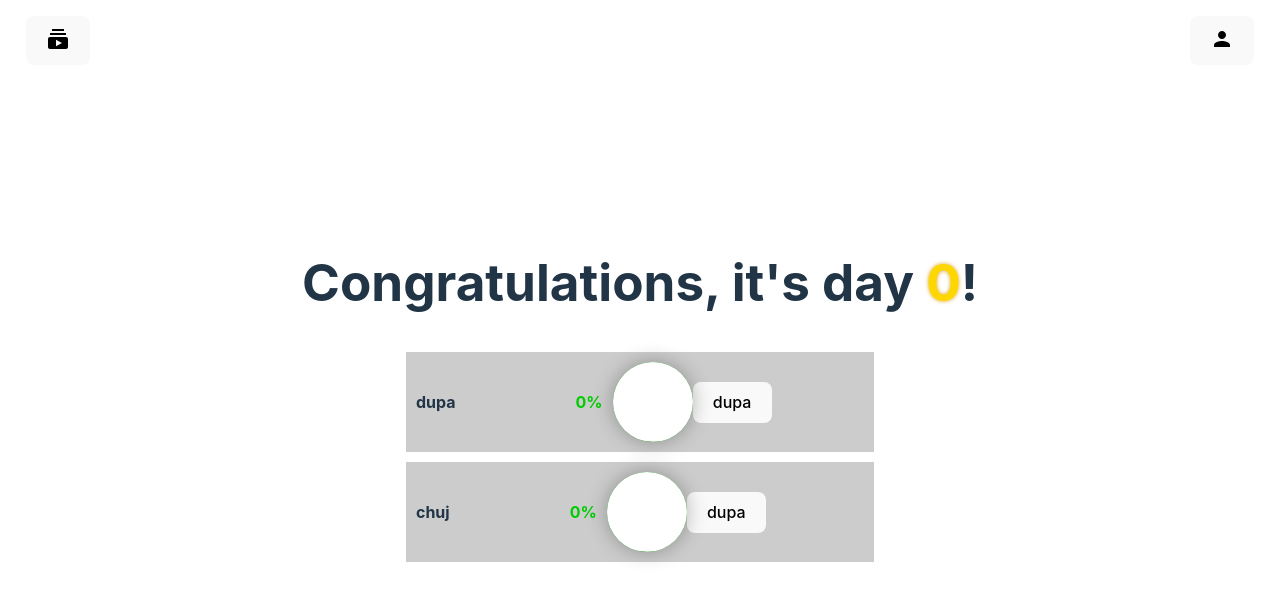
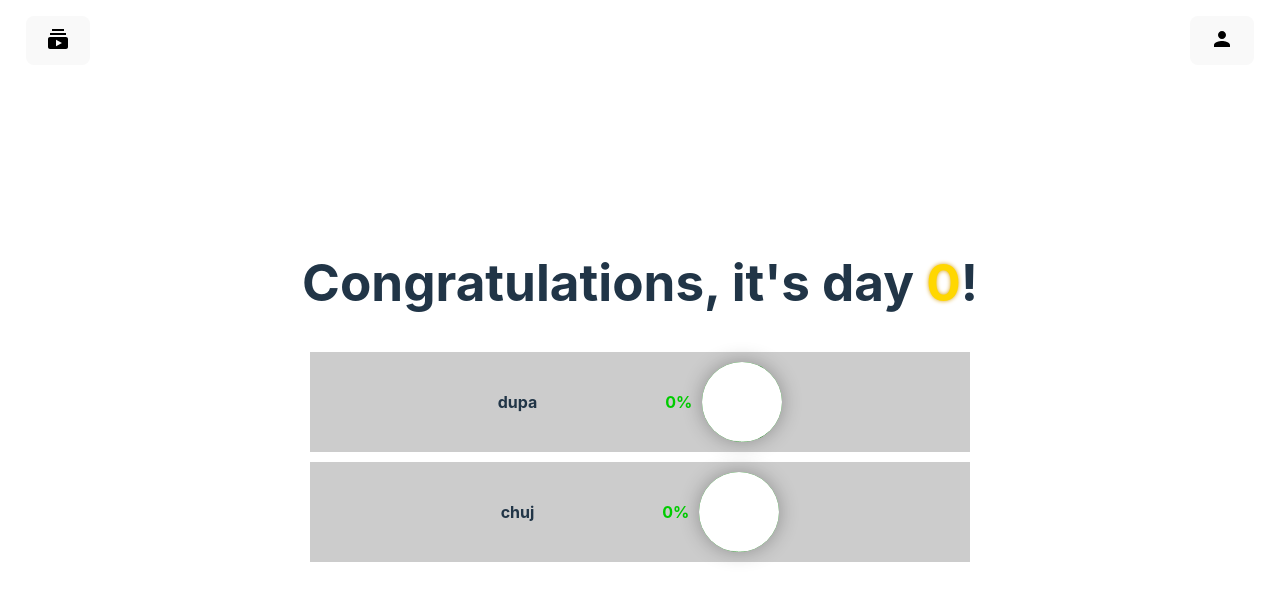
Before and after one commit to Guccio163/Bitehack, a React (Vite) app in the folder frontend/: page / in a window 1280 px wide. Shown: the top 600 px of the page. Built offline with nearby package versions, Linux system fonts and the light colour scheme; no server answers.

Commit message:
main page centered

```diff
--- a/frontend/src/components/AddictionPanel.tsx
+++ b/frontend/src/components/AddictionPanel.tsx
@@ -91,22 +91,32 @@ export default function AddictionPanel({ addiciton }: Props) {
     <div
       style={{
         display: "flex",
-        flexDirection: "row",
+        flexDirection: "column",
         backgroundColor: "rgba(0, 0, 0, 0.2)",
         height: "10vh",
-        width: "35vw",
-        alignItems: "center",
-        placeContent: "center",
-        alignSelf: "center",
+        width: "50vw",
         marginBottom: "10px",
         padding: "10px",
+        justifyContent: "center",
       }}
     >
-      <ListItem disablePadding >
+      <ListItem
+        style={{
+          display: "flex",
+          flexDirection: "row",
+          height: "10vh",
+          width: "30vw",
+          padding: "10px",
+          justifyContent: "center",
+          alignContent:" center",
+          alignItems:"center",
+          alignSelf:"center",
+
+        }}
+      >
         <div
           style={{
-            marginRight: "15vh",
-            // backgroundColor: "green",
+            marginRight: "10vw",
             fontWeight: "bold",
           }}
         >
@@ -123,9 +133,8 @@ export default function AddictionPanel({ addiciton }: Props) {
         <div className="container">
           <div className="water" style={dynamicStyles} />
         </div>
-        <button onClick={increaseFilling}>dupa</button>
+        {/* <button onClick={increaseFilling}>dupa</button> */}
       </ListItem>
-      <Divider />
     </div>
   );
 }
```
